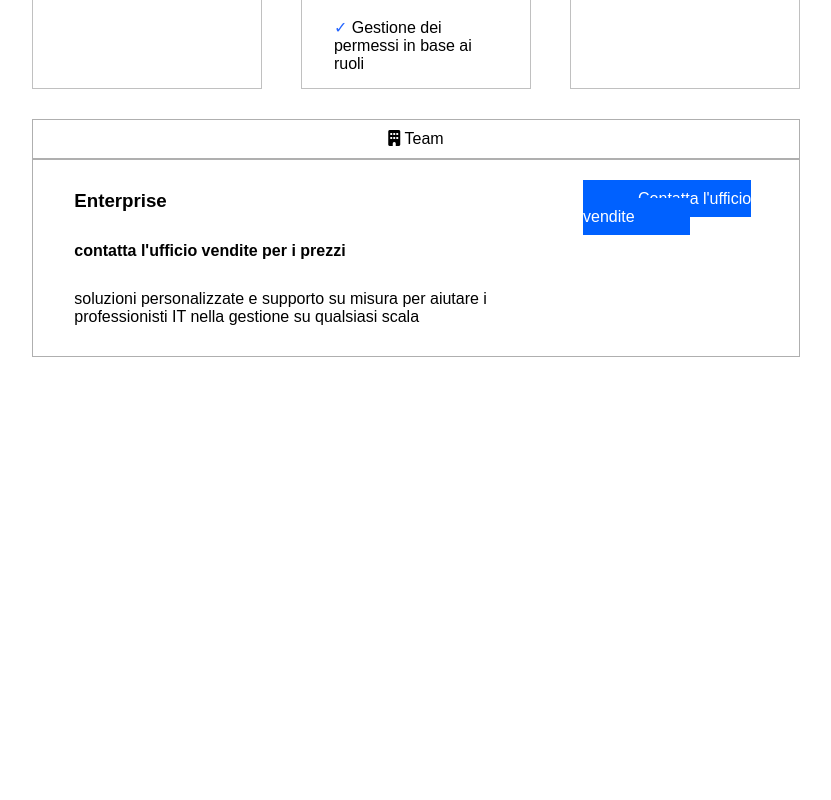
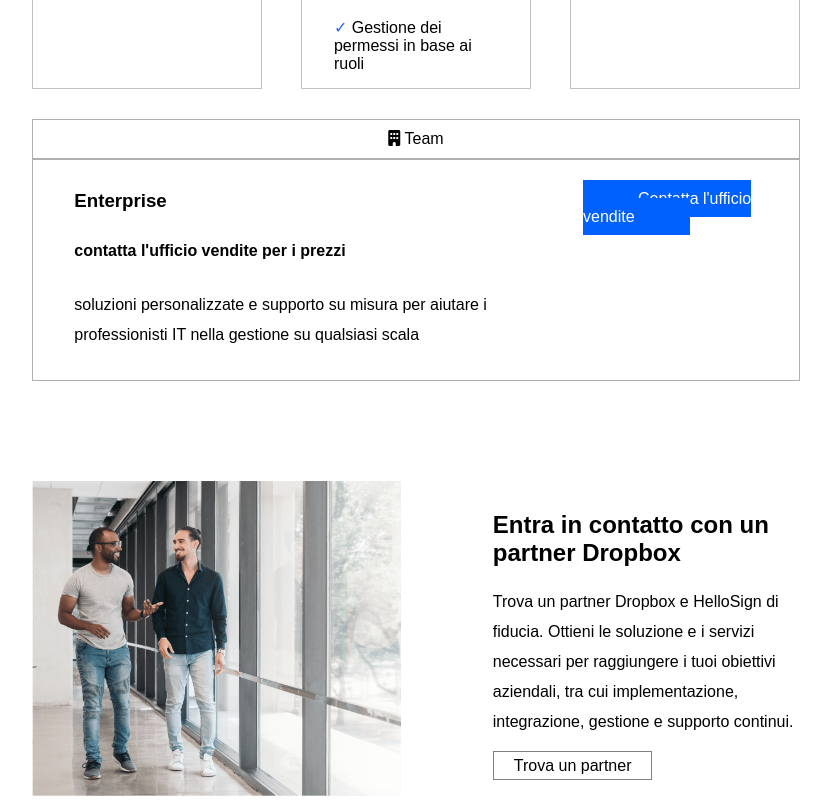
Before and after one commit to Frah01/htmlcss-dropbox, a plain HTML site: page index.html in a window 1280 px wide. Shown: the part 1754-2554 px from the top of the page, without its empty margins (224-1055 px from the left). Before the commit the page ends 2111 px from the top, so only its background shows below. Drawn offline with Linux system fonts and the light colour scheme.

Commit message:
Terza sezione finita

```diff
--- a/css/style.css
+++ b/css/style.css
@@ -101,12 +101,19 @@
 
 }
 
+p {
+    line-height: 30px;
+}
+
 .margin-top-30 {
     margin-top: 30px;
 }
 
 .margin-top-20 {
     margin-top: 20px;
+}
+.margin-top-100 {
+    margin-top: 100px;
 }
 
 .margin-left-40px {
@@ -248,3 +255,38 @@
 .content-container {
     border: 1px solid rgb(175, 175, 175);
 }
+
+
+.third-section-container {
+    width: 100%;
+}
+
+.row-third-section {
+    width: 60%;
+    display: flex;
+    margin: 0 auto;
+
+
+}
+
+.col-40{
+    width: 40%;
+}
+
+.col-60 {
+    width: 60%;
+}
+
+
+.partner-img {
+    width: 80%;
+    object-fit: scale-down
+}
+
+.partner-button {
+    background-color: transparent;
+    border: 1px grey solid;
+    padding: 5px 20px;
+    text-decoration: none;
+    color: black;
+}
--- a/index.html
+++ b/index.html
@@ -193,6 +193,18 @@
 
             </div>
         </section>
+        <section class="third-section-container margin-top-100" >
+            <div class="row-third-section" >
+                <div class="col-60" >
+                    <img class="partner-img" src="./img/partner.png" alt="">
+                </div>
+                <div class="col-40" >
+                    <h2 class="margin-top-30" >Entra in contatto con un partner Dropbox</h2>
+                    <p class="margin-top-20" >Trova un partner Dropbox e HelloSign di fiducia. Ottieni le soluzione e i servizi necessari per raggiungere i tuoi obiettivi aziendali, tra cui implementazione, integrazione, gestione e supporto continui.</p>
+                    <div class="margin-top-20"><a class="partner-button" href="#">Trova un partner</a></div>
+                </div>
+            </div>
+        </section>
     </main>
     <footer>
 
```
